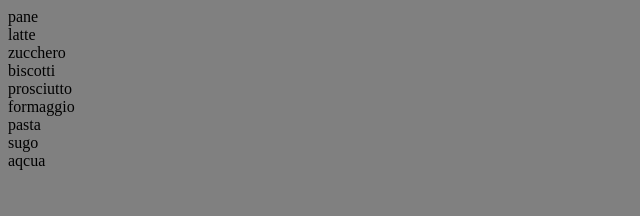
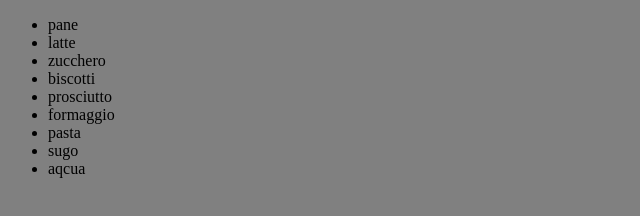
Before and after one commit to franedsandi/js-lista-spesa, a plain HTML site: page index.html in a window 1280 px wide. Shown: the whole page, without its empty margins (0-640 px from the left). Drawn offline with Linux system fonts and the light colour scheme.

Commit message:
list mode

```diff
--- a/index.html
+++ b/index.html
@@ -6,7 +6,7 @@
   <title>Document</title>
 </head>
 <body style="background-color: grey;">
-  <div id="output"></div>
+  <ul id="output"></ul>
   <script src="./js/script.js"></script>
 </body>
 </html>
--- a/js/script.js
+++ b/js/script.js
@@ -1,6 +1,6 @@
 /* Step by step
 1. make an array with the grosseries list
-2. use a cicle while to print each element of the groseries list */
+2. use a cicle while to print each element of the groseries list in output until the list end*/
 const spesa = [
   'pane', 'latte', 'zucchero', 'biscotti', 'prosciutto', 'formaggio', 'pasta', 'sugo', 'aqcua'
 ];
@@ -8,7 +8,7 @@ let i = 0;
 
 while (i < spesa.length){
   prodotti = spesa[i];
-  document.getElementById('output').innerHTML += prodotti +'<br>';
+  document.getElementById('output').innerHTML +=`<li> ${prodotti} </li>`;
   console.log(spesa[i]);
   i++;
 }
```
